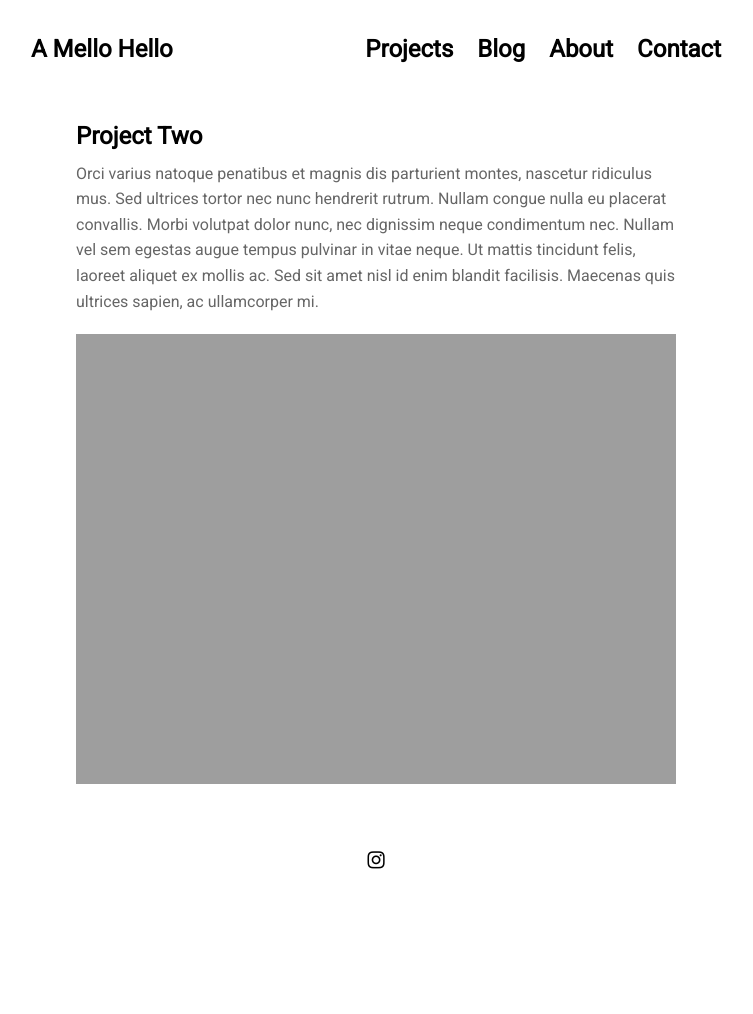
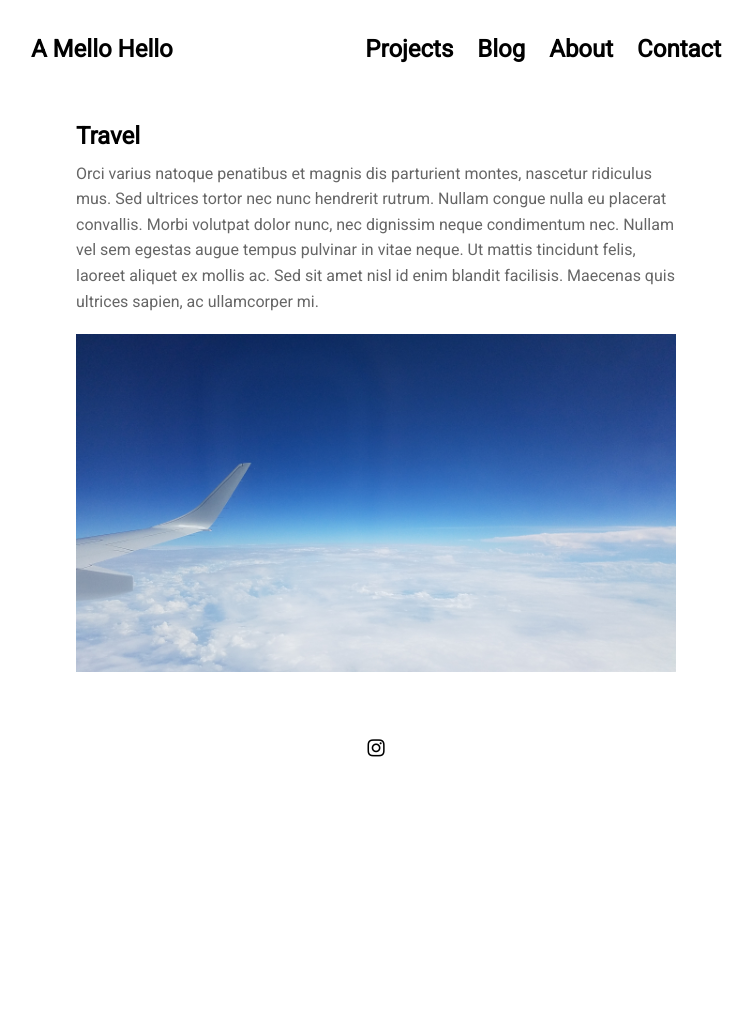
Before and after one commit to juliakikim/amellohello, a Jekyll site: the page built from projects/travel.md, in a window 1280 px wide. Shown: the whole page, without its empty margins (264-1017 px from the left). Built offline with Jekyll 4.4.1, drawn with Linux system fonts in a browser that asks for light colours; nearby versions of some CDN libraries; after the commit the page ends 902 px from its top, so only the background shows below that.

Commit message:
changed paths

```diff
--- a/projects/travel.md
+++ b/projects/travel.md
@@ -1,8 +1,8 @@
 ---
 layout: post
-title: 'Project Two'
+title: 'Travel'
 ---
 
 Orci varius natoque penatibus et magnis dis parturient montes, nascetur ridiculus mus. Sed ultrices tortor nec nunc hendrerit rutrum. Nullam congue nulla eu placerat convallis. Morbi volutpat dolor nunc, nec dignissim neque condimentum nec. Nullam vel sem egestas augue tempus pulvinar in vitae neque. Ut mattis tincidunt felis, laoreet aliquet ex mollis ac. Sed sit amet nisl id enim blandit facilisis. Maecenas quis ultrices sapien, ac ullamcorper mi.
 
-{% include image.html image="projects/proj-2/stage.jpg" %}
+{% include image.html image="projects/travel/plane.jpg" %}
```
Also changed, not shown: projects/music.md (+2 -2 lines), 4 other files.
